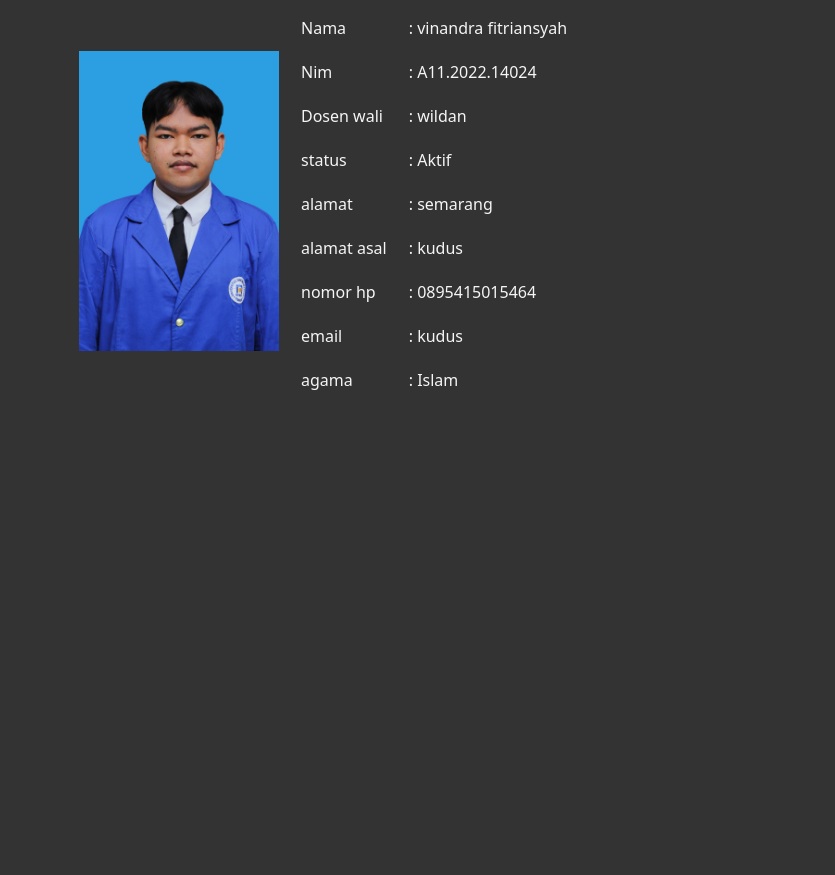
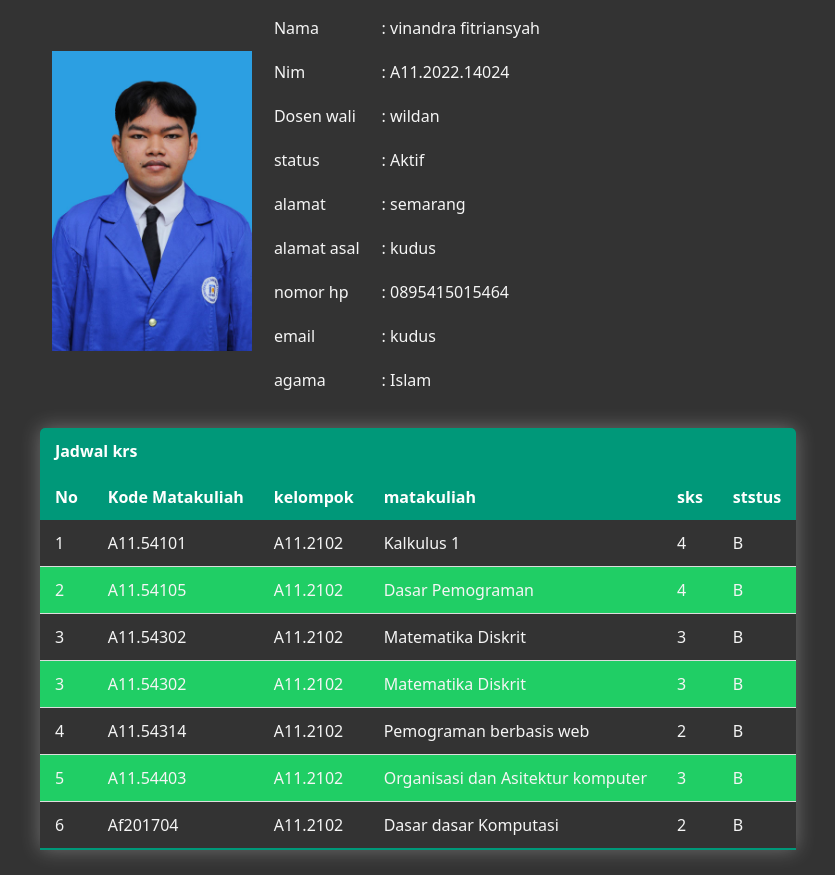
Before and after one commit to vinandra/pbw2022, a plain HTML site: page biodata.html in a window 1280 px wide. Shown: the part 91-966 px from the top of the page, without its empty margins (222-1057 px from the left). Before the commit the page ends 800 px from the top, so only its background shows below. Drawn offline with Linux system fonts and the light colour scheme.

Commit message:
table sks

```diff
--- a/biodata.html
+++ b/biodata.html
@@ -12,7 +12,7 @@
       <div class="header">
         <h1>Biodata Mahasiswa</h1>
         <hr />
-        <table>
+        <table class="content">
           <tr>
             <td rowspan="9">
               <img src="IMG_7447_copy.jpg" alt="gambar" class="foto" />
@@ -53,6 +53,94 @@
             <td>: Islam</td>
           </tr>
         </table>
+        <table class="content-sks">
+          <thead>
+            <tr>
+              <td colspan="7">
+                Jadwal krs
+              </td>
+            </tr>
+            <tr>
+              <td>No</td>
+              <td>Kode Matakuliah</td>
+              <td>
+                kelompok
+              </td>
+              <td>matakuliah</td>
+              <td>
+                sks
+              </td>
+              <td>
+                ststus
+              </td>
+            </tr>
+          </thead>
+          <tbody>
+            <tr>
+              <td>1</td>
+              <td>A11.54101</td>
+              <td>
+                A11.2102
+              </td>
+              <td>Kalkulus 1</td>
+              <td>
+                4
+              </td>
+              <td>
+                B
+              </td>
+            </tr>
+            <tr>
+              <td>2</td>
+              <td>A11.54105</td>
+              <td>A11.2102</td>
+              <td>Dasar Pemograman</td>
+              <td>4</td>
+              <td>B</td>
+            </tr>
+            <tr>
+              <td>3</td>
+              <td>A11.54302</td>
+              <td>A11.2102</td>
+              <td>Matematika Diskrit</td>
+              <td>3</td>
+              <td>B</td>
+            </tr>
+            <tr>
+              <td>3</td>
+              <td>A11.54302</td>
+              <td>A11.2102</td>
+              <td>Matematika Diskrit</td>
+              <td>3</td>
+              <td>B</td>
+            </tr>
+            <tr>
+              <td>4</td>
+              <td>A11.54314</td>
+              <td>A11.2102</td>
+              <td>Pemograman berbasis web</td>
+              <td>2</td>
+              <td>B</td>
+            </tr>
+            <tr>
+              <td>5</td>
+              <td>A11.54403</td>
+              <td>A11.2102</td>
+              <td>Organisasi dan Asitektur komputer</td>
+              <td>3</td>
+              <td>B</td>
+            </tr>
+            <tr>
+              <td>6</td>
+              <td>Af201704</td>
+              <td>A11.2102</td>
+              <td>Dasar dasar Komputasi</td>
+              <td>2</td>
+              <td>B</td>
+            </tr>
+          </tbody>
+        </table>
+        </div>
       </div>
     </div>
   </body>
--- a/style.css
+++ b/style.css
@@ -24,9 +24,43 @@ hr {
   text-align: center;
 }
 
-td {
+.content td {
   padding: 10px;
 }
+
 .foto {
   max-width: 200px;
 }
+
+.content-sks {
+  border-collapse: collapse;
+  margin: 25px 0;
+  font-size: 0, 9em;
+  border-radius: 5px 5px 0 0;
+  overflow: hidden;
+  box-shadow: 0 0 20px rgba(255, 255, 255, 0.3);
+}
+
+.content-sks thead tr {
+  background-color: #009879;
+  color: #ffffff;
+  text-align: left;
+  font-weight: bold;
+}
+
+.content-sks th,
+.content-sks td {
+  padding: 12px 15px;
+}
+
+.content-sks tbody tr {
+  border-bottom: 1px solid #dddddd;
+}
+
+.content-sks tbody tr:nth-of-type(even) {
+  background-color: #20ce65;
+}
+
+.content-sks tbody tr:last-of-type {
+  border-bottom: 2px solid #009879;
+}
```
